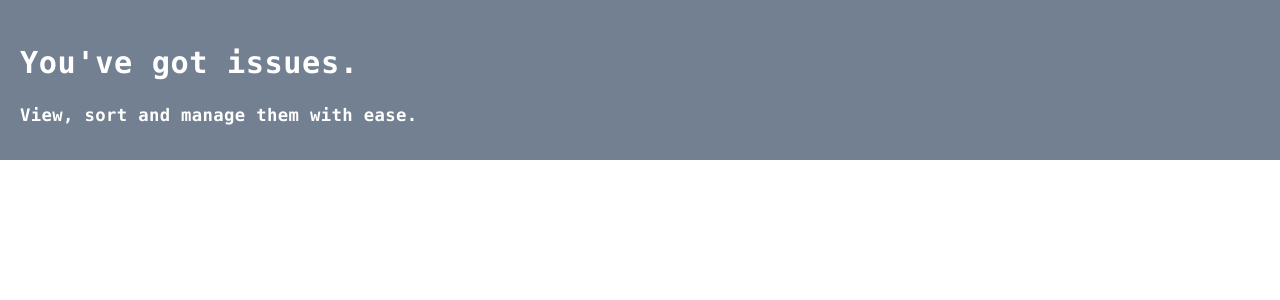
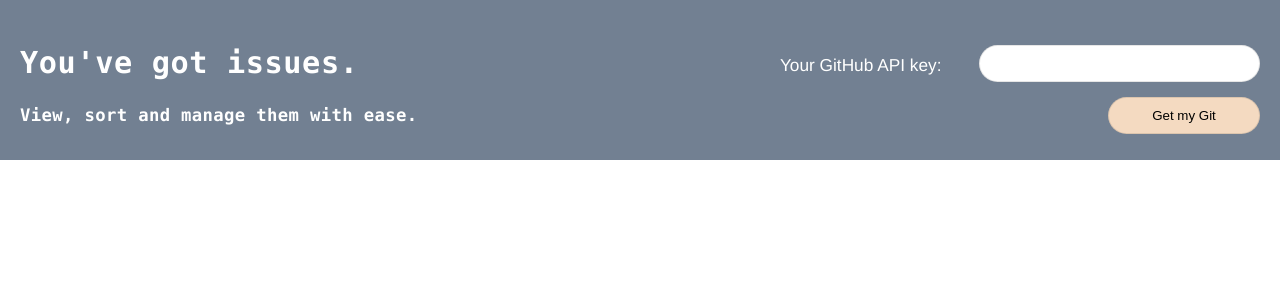
Before and after one commit to earthtone0ne/youve-got-issues, a React (Create React App) app: page / in a window 1280 px wide. Shown: the top 300 px of the page. Built offline with nearby package versions, Linux system fonts and the light colour scheme.

Commit message:
form to collect user key and pass value to App element

```diff
--- a/src/App.js
+++ b/src/App.js
@@ -1,11 +1,16 @@
 import React, { Component } from 'react';
 import './App.css';
+import GitKeyForm from './components/GitKeyForm';
 
 class App extends Component {
   constructor() {
     super();
     this.state = {
+      gitKey: null,
     };
+  }
+  updateValue= (key, value) => {
+    this.setState({[key]: value}, ()=> console.log(key, value));
   }
   render() {
     return (
@@ -15,8 +20,10 @@ class App extends Component {
             <h3>You've got issues.</h3>
             <h6>View, sort and manage them with ease.</h6>
           </div>
+          <GitKeyForm updateValue={this.updateValue}/>
         </header>
         <article className="flex-col">
+          {this.state.gitKey && <RepoList gitKey={this.state.gitKey} updateValue={this.updateValue} /> }
         </article>
       </div>
     );
--- /dev/null
+++ b/src/components/GitKeyForm.js
@@ -0,0 +1,36 @@
+import React from 'react';
+import './GitKeyForm.css';
+
+class GitKeyForm extends React.Component {
+  constructor(props) {
+    super(props);
+    this.state = {
+      enteredKey: ''
+    };
+  }
+  handleChange = (event) => {
+    this.setState({enteredKey: event.target.value});
+  }
+  handleSubmit = (event) => {
+    event.preventDefault();
+    // something something validation
+    this.props.updateValue('gitKey', this.state.enteredKey);
+  }
+  render() {
+    return (
+      <form
+        action="submit"
+        className="git-key-form flex-col just-center"
+        onSubmit={this.handleSubmit}
+      >
+        <div className="key-input flex-row">
+          <label htmlFor="gitKey">Your GitHub API key:</label>
+          <input type="text" name="gitKey" onChange={this.handleChange}/>
+        </div>
+        <button type="submit">Get my Git</button>
+      </form>
+    );
+  }
+}
+
+export default GitKeyForm;
--- /dev/null
+++ b/src/components/GitKeyForm.scss
@@ -0,0 +1,36 @@
+.git-key-form {
+  height: 120px;
+  flex: 1;
+  align-items: flex-start;
+  min-width: 270px;
+  max-width: 50ch;
+  flex-wrap: wrap;
+  margin-top: .75vw;
+  font-size: 1.2rem;
+  text-align: left;
+  div.key-input {
+    width: 100%;
+    flex-wrap: wrap;
+  }
+  input, button {
+    padding: .7rem 1rem;
+    border-radius: 3rem;
+    border: 1px solid rgba(10,10,10,.1)
+  }
+  label {
+    flex: 1 0 15ch;
+    min-width: 18ch;
+    padding-top: .7rem;
+
+  }
+  input {
+    flex: 1 0 auto;
+    min-width: 250px;
+  }
+  button {
+    align-self: flex-end;
+    margin-top: 1rem;
+    padding: .7rem 3rem;
+    background-color: #F4DAC1;
+  }
+}
```
